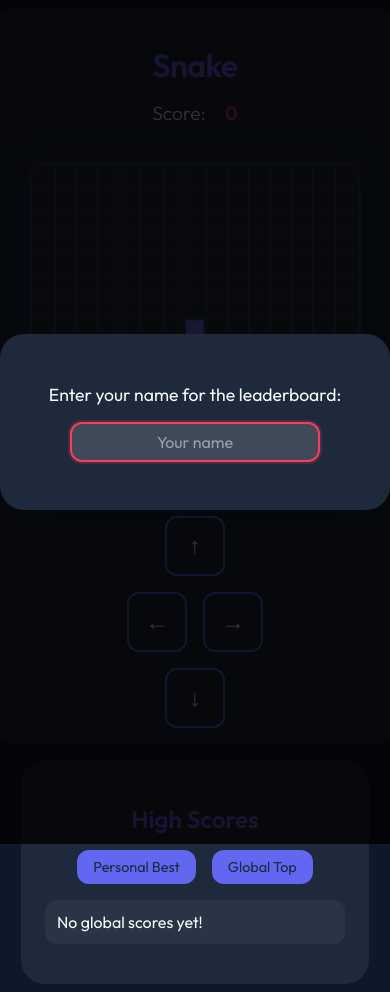
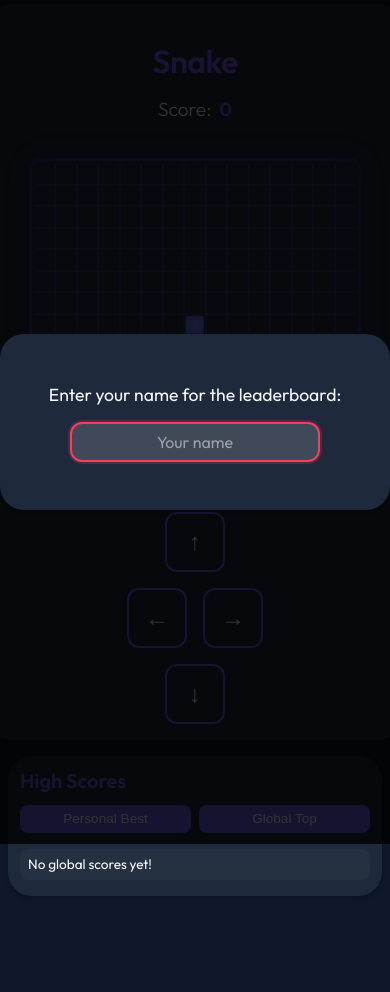
Before and after one commit to louisharris/louisharris.github.io, a plain HTML site: page index.html in a window 390 px wide. After the commit the page ends 916 px from the top, so only its background shows below. Drawn offline with Linux system fonts and the light colour scheme; no server answers.

Commit message:
Adjust mobile style

```diff
--- a/styles.css
+++ b/styles.css
@@ -8,7 +8,7 @@
 }
 body {
     margin: 0;
-    padding: 2rem;
+    padding: 1rem;
     min-height: 100vh;
     background: var(--background);
     color: var(--text);
@@ -16,6 +16,8 @@ body {
     display: flex;
     justify-content: center;
     align-items: flex-start;
+    overflow-y: auto;
+    -webkit-overflow-scrolling: touch; /* Smooth scrolling on iOS */
 }
 .game-wrapper {
     display: flex;
@@ -173,10 +175,16 @@ h1 {
     }
 }
 @media (max-width: 900px) {
+    body {
+        padding: 0.5rem;
+        align-items: flex-start;
+    }
+
     .game-wrapper {
         flex-direction: column;
         align-items: center;
         gap: 1rem;
+        padding-bottom: 2rem; /* Add space at bottom for mobile */
     }
 
     .game-container {
@@ -185,8 +193,14 @@ h1 {
     }
 
     .leaderboard {
-        width: 100%;
-        position: static;
+        width: calc(100% - 2rem);
+        padding: 1rem;
+        margin: 0.5rem auto;
+        position: relative; /* Remove sticky positioning */
+    }
+
+    .scores-list {
+        max-height: 200px;
     }
 
     #gameBoard {
@@ -203,9 +217,21 @@ h1 {
     .mobile-controls {
         margin-top: 1.5rem;
     }
+}
+@media (max-width: 480px) {
+    body {
+        padding: 0.25rem;
+    }
 
-    body {
-        padding: 0.5rem;
+    .game-wrapper {
+        gap: 0.5rem;
+        padding-bottom: 1rem;
+    }
+
+    .leaderboard {
+        width: calc(100% - 1.5rem);
+        padding: 0.75rem;
+        margin: 0.25rem auto;
     }
 }
 .game-over {
@@ -289,90 +315,135 @@ h1 {
     background: var(--surface);
     padding: 1.5rem;
     border-radius: 24px;
-    width: 300px;
-    position: sticky;
-    top: 2rem;
+    min-width: 280px;
+    box-shadow:
+        0 4px 6px -1px rgba(0, 0, 0, 0.1),
+        0 2px 4px -2px rgba(0, 0, 0, 0.1);
 }
+
 .leaderboard h2 {
-    font-size: clamp(1.5rem, 4vw, 2rem);
-    font-weight: 600;
+    font-size: 1.5rem;
+    margin: 0 0 1rem;
     background: linear-gradient(135deg, var(--primary), var(--secondary));
     -webkit-background-clip: text;
     background-clip: text;
     color: transparent;
+}
+
+.leaderboard-tabs {
+    display: flex;
+    gap: 0.5rem;
     margin-bottom: 1rem;
-    text-align: center;
 }
+
+.tab-btn {
+    flex: 1;
+    background: none;
+    border: none;
+    color: var(--text);
+    padding: 0.5rem;
+    border-radius: 8px;
+    cursor: pointer;
+    font-size: 0.9rem;
+    opacity: 0.7;
+    transition: all 0.2s ease;
+}
+
+.tab-btn.active {
+    background: var(--primary);
+    opacity: 1;
+}
+
 .scores-list {
     list-style: none;
     padding: 0;
+    margin: 0;
+    max-height: 300px;
+    overflow-y: auto;
 }
-.score-item {
-    display: grid;
-    grid-template-columns: auto 1fr auto auto;
-    gap: 1rem;
+
+.scores-list li {
+    display: flex;
+    justify-content: space-between;
     align-items: center;
     padding: 0.75rem;
+    border-radius: 8px;
     margin-bottom: 0.5rem;
+    background: rgba(255, 255, 255, 0.03);
+    transition: background 0.2s ease;
+}
+
+.scores-list li:hover {
     background: rgba(255, 255, 255, 0.05);
-    border-radius: 12px;
-    transition: transform 0.2s ease;
 }
-.score-item:hover {
-    transform: translateX(4px);
-}
-.score-rank {
-    font-weight: 600;
-    color: var(--primary);
-}
-.score-name {
-    font-weight: 500;
-    color: var(--text);
+
+.scores-list .player-name {
+    font-weight: 400;
+    margin-right: 1rem;
     overflow: hidden;
     text-overflow: ellipsis;
     white-space: nowrap;
 }
-.score-date {
-    font-size: 0.8rem;
-    color: var(--text);
-    opacity: 0.7;
+
+.scores-list .score {
+    font-weight: 600;
+    color: var(--primary);
+    margin: 0;
 }
-.score-value {
-    font-weight: 600;
-    color: var(--accent);
-    margin-left: auto;
+
+@media (max-width: 900px) {
+    .game-wrapper {
+        flex-direction: column;
+        align-items: center;
+        gap: 1rem;
     }
-.new-high-score {
-    animation: highScorePulse 2s infinite;
+
+    .game-container {
+        padding: 1rem;
+        width: 100%;
     }
-@keyframes highScorePulse {
-    0% { background: rgba(99, 102, 241, 0.1); }
-    50% { background: rgba(99, 102, 241, 0.2); }
-    100% { background: rgba(99, 102, 241, 0.1); }
+
+    .leaderboard {
+        width: calc(100% - 3rem);
+        padding: 1rem;
+        margin: 0 auto;
     }
-.leaderboard-tabs {
-    display: flex;
-    gap: 1rem;
-    margin-bottom: 1rem;
-    justify-content: center;
+
+    .scores-list {
+        max-height: 200px;
     }
-.tab-btn {
-    background: rgba(255, 255, 255, 0.1);
-    border: none;
-    padding: 0.5rem 1rem;
-    border-radius: 12px;
-    color: var(--text);
-    cursor: pointer;
-    transition: all 0.2s ease;
-    font-family: 'Outfit', sans-serif;
+
+    .scores-list li {
+        padding: 0.5rem 0.75rem;
+        margin-bottom: 0.25rem;
         font-size: 0.9rem;
     }
-.tab-btn:hover {
-    background: rgba(255, 255, 255, 0.2);
+
+    .tab-btn {
+        padding: 0.4rem;
+        font-size: 0.85rem;
     }
-.tab-btn.active {
-    background: var(--primary);
-    color: var(--surface);
+
+    .leaderboard h2 {
+        font-size: 1.25rem;
+        margin-bottom: 0.75rem;
+    }
+}
+
+@media (max-width: 480px) {
+    .leaderboard {
+        width: calc(100% - 2rem);
+        padding: 0.75rem;
+    }
+
+    .scores-list {
+        max-height: 180px;
+    }
+
+    .scores-list li {
+        padding: 0.4rem 0.5rem;
+        font-size: 0.85rem;
+    }
 }
 .name-input {
     margin: 1rem 0;
```
Lines whose indentation alone changed are shown as unchanged.
